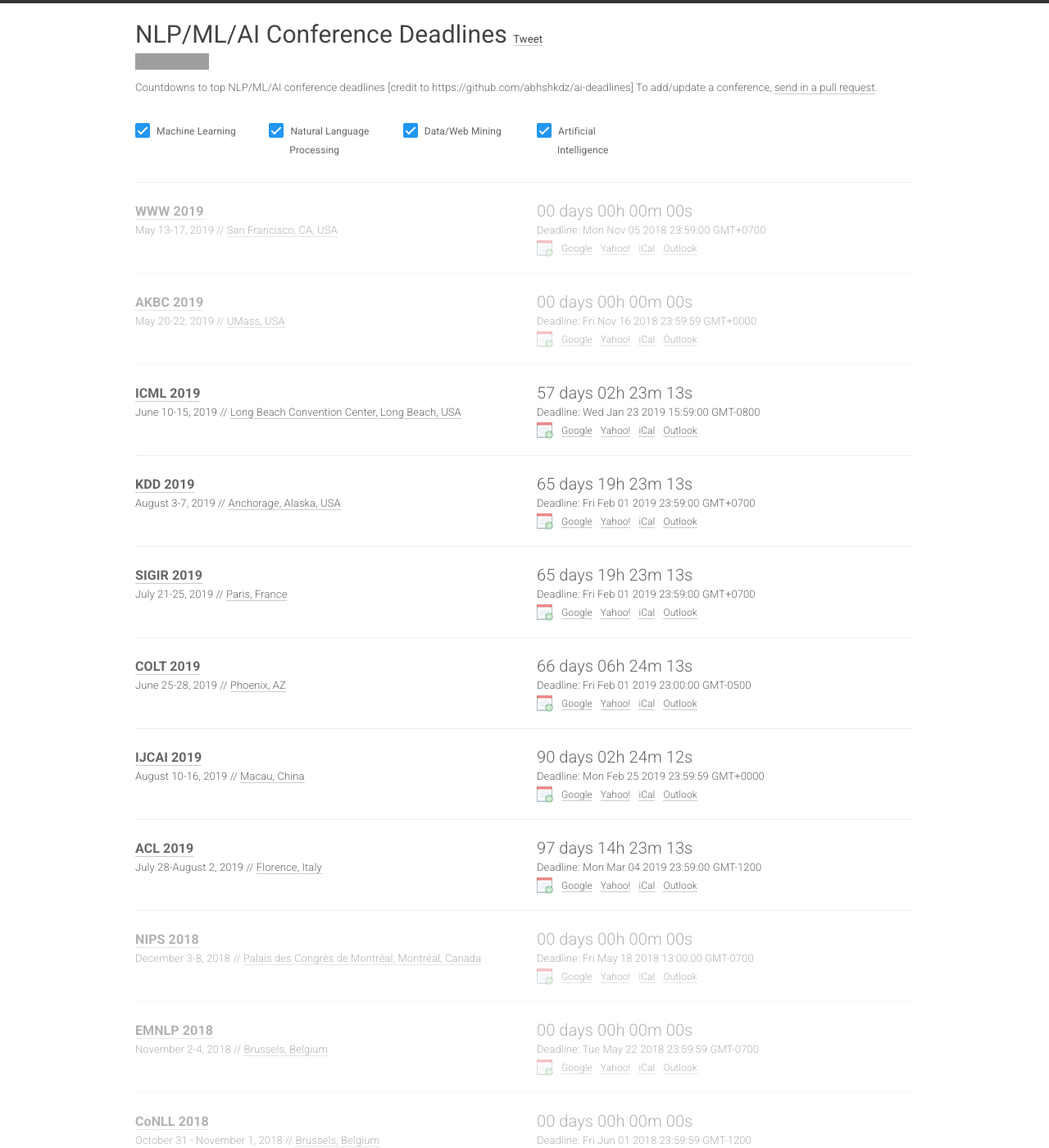
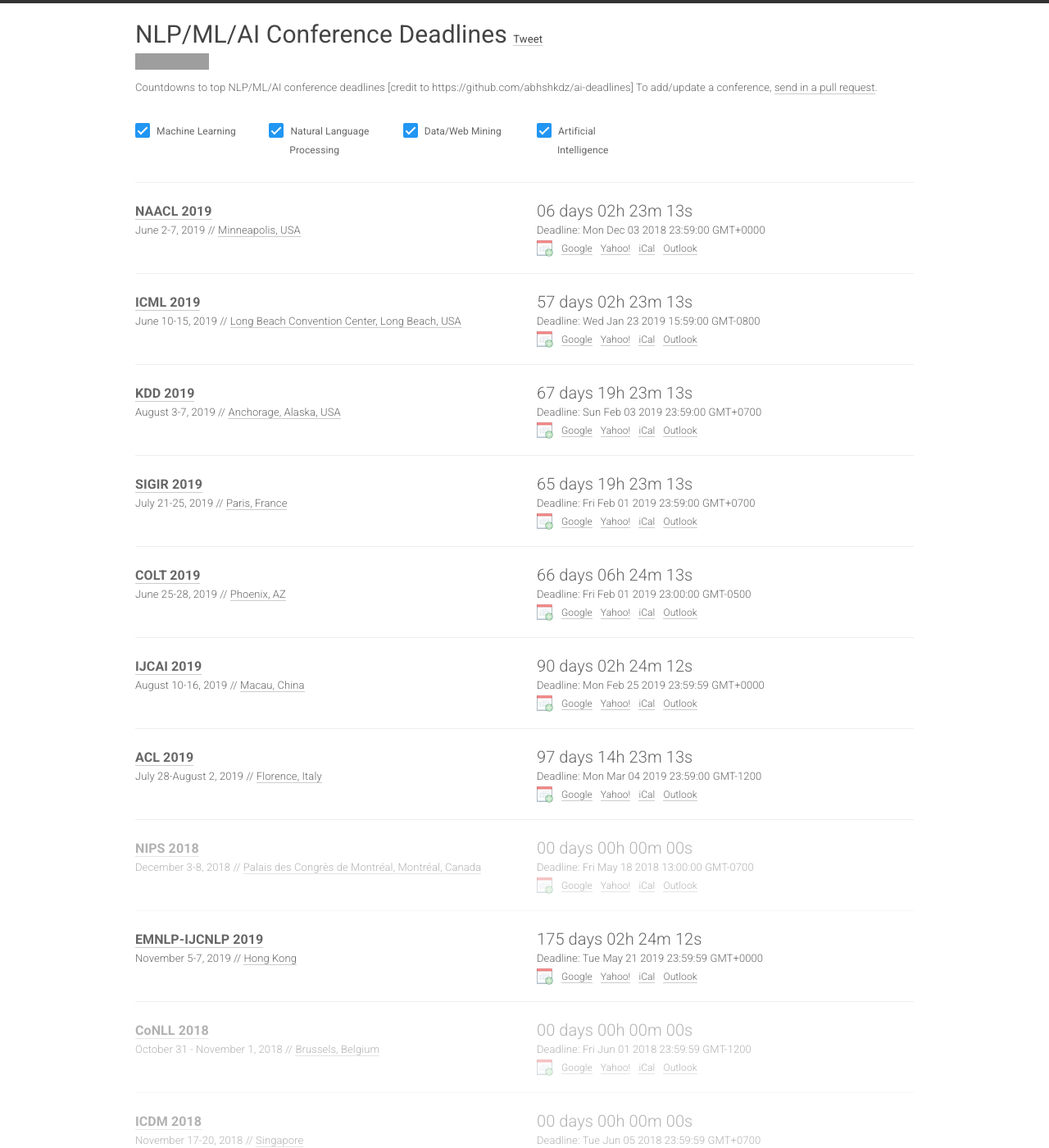
Before and after one commit to LivNLP/livnlp.github.io, a Jekyll site: the page built from index.html, in a window 1280 px wide and 1400 px high. Shown: the whole window at 82% size. Built offline with Jekyll 4.4.1, drawn with Linux system fonts in a browser that asks for light colours; nearby versions of some CDN libraries; comment, search, counter and statistics services are not loaded; grey boxes are pictures that could not be loaded.

Commit message:
adding naacl and emnlp

```diff
--- a/_data/conferences.yml
+++ b/_data/conferences.yml
@@ -1,24 +1,34 @@
 
 ---
 
-- name: WWW
+# - name: WWW
+#   year: 2019
+#   id: www19
+#   link: https://www2019.thewebconf.org/
+#   deadline: "2018-11-05 23:59:00"
+#   timezone: Etc/GMT-7
+#   date: May 13-17, 2019
+#   place: San Francisco, CA, USA
+#   sub: DM
+
+# - name: AKBC
+#   year: 2019
+#   id: akbc19
+#   link: http://www.akbc.ws/
+#   deadline: "2018-11-16 23:59:59"
+#   timezone: UTC
+#   date: May 20-22, 2019
+#   place: UMass, USA
+#   sub: NLP
+
+- name: NAACL
   year: 2019
-  id: www19
-  link: https://www2019.thewebconf.org/
-  deadline: "2018-11-05 23:59:00"
-  timezone: Etc/GMT-7
-  date: May 13-17, 2019
-  place: San Francisco, CA, USA
-  sub: DM
-
-- name: AKBC
-  year: 2019
-  id: akbc19
-  link: http://www.akbc.ws/
-  deadline: "2018-11-16 23:59:59"
-  timezone: UTC
-  date: May 20-22, 2019
-  place: UMass, USA
+  id: naacl19
+  link: http://naacl2019.org/calls/papers/
+  deadline: "2018-12-03 23:59:00"
+  timezone: UTC-12
+  date: June 2-7, 2019
+  place: Minneapolis, USA
   sub: NLP
 
 - name: ICML
@@ -35,7 +45,7 @@
   year: 2019
   id: kdd19
   link: http://www.kdd.org/kdd2019
-  deadline: "2019-02-01 23:59:00"
+  deadline: "2019-02-03 23:59:00"
   timezone: Etc/GMT-7
   date: August 3-7, 2019
   place: Anchorage, Alaska, USA
@@ -91,14 +101,14 @@
   place: "Palais des Congr\xE8s de Montr\xE9al, Montr\xE9al, Canada"
   sub: ML
 
-- name: EMNLP
-  year: 2018
-  id: emnlp18
-  link: http://emnlp2018.org
-  deadline: "2018-05-22 23:59:59"
-  timezone: America/Los_Angeles
-  date: November 2-4, 2018
-  place: Brussels, Belgium
+- name: EMNLP-IJCNLP
+  year: 2019
+  id: emnlp19
+  link: https://www.emnlp-ijcnlp2019.org/
+  deadline: "2019-05-21 23:59:59"
+  timezone: UTC-7
+  date: November 5-7, 2019
+  place: Hong Kong
   sub: NLP
 
 - name: CoNLL
```
